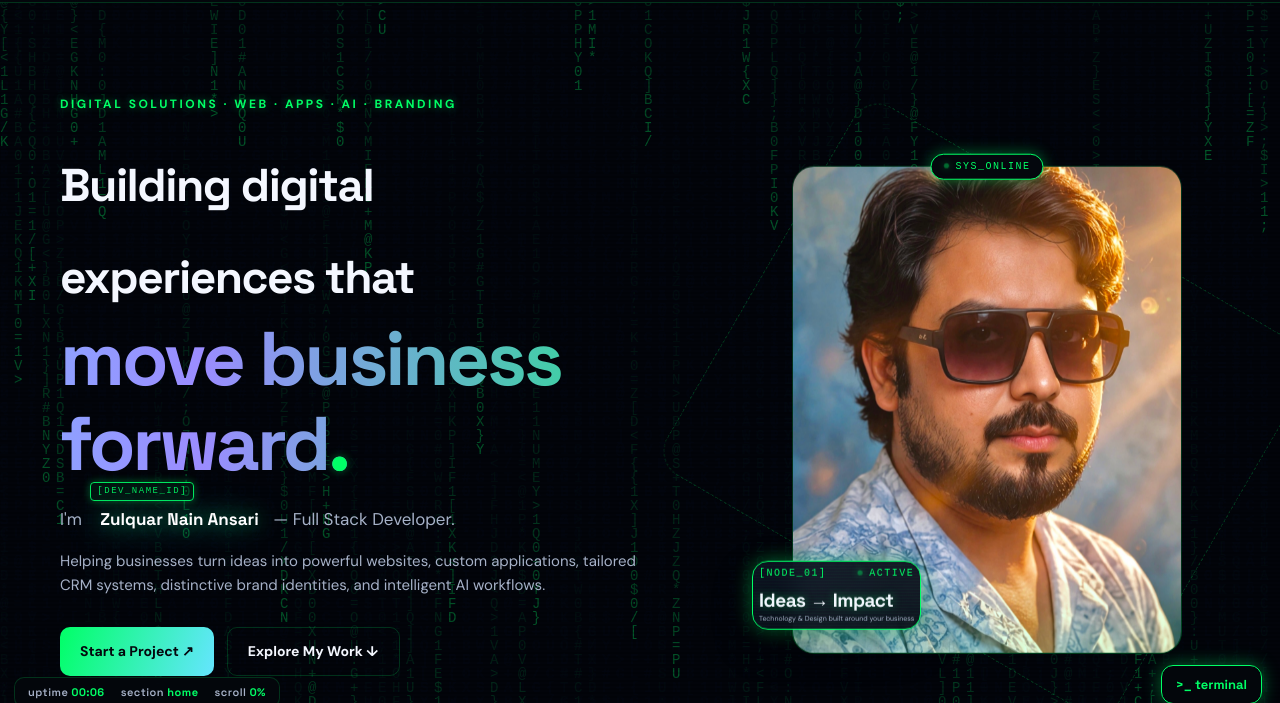
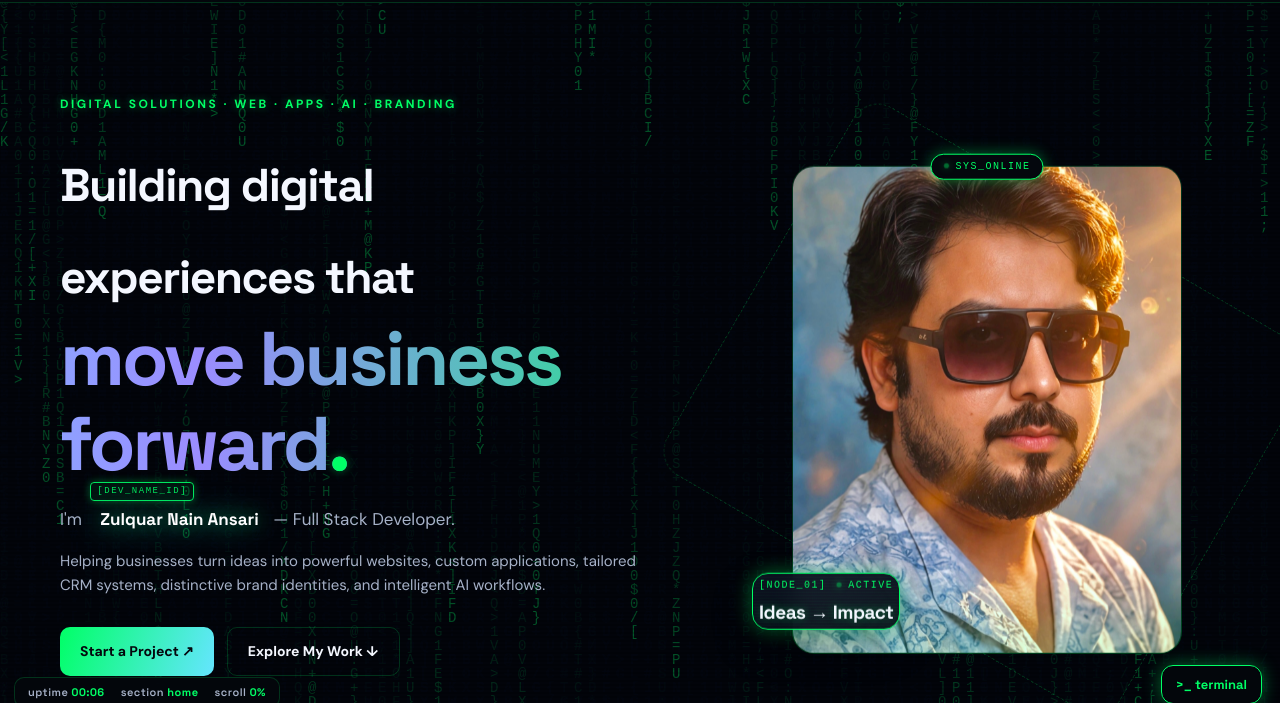
Before and after one commit to Zulquar123/Zulquar, a plain HTML site: page index.html in a window 1280 px wide. Shown: the part 78-781 px from the top of the page. Drawn offline with Linux system fonts and the light colour scheme; animation ran at ten frames a second.

```diff
--- a/index.html
+++ b/index.html
@@ -1346,7 +1346,7 @@
           <span><i class="status-dot"></i>ACTIVE</span>
         </div>
         <strong id="floatingTitle" data-text="Ideas → Impact">Ideas → Impact</strong>
-        Technology & Design built around your business
+
       </div>
     </div>
   </section>
```
